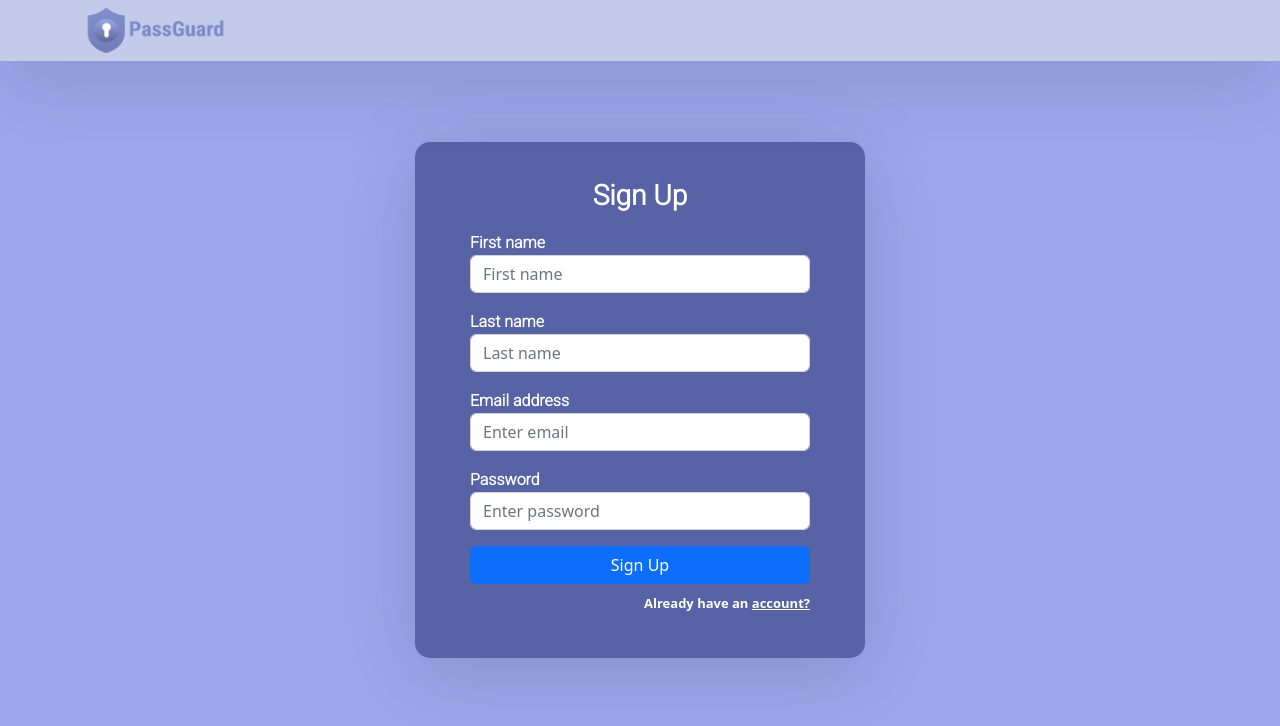
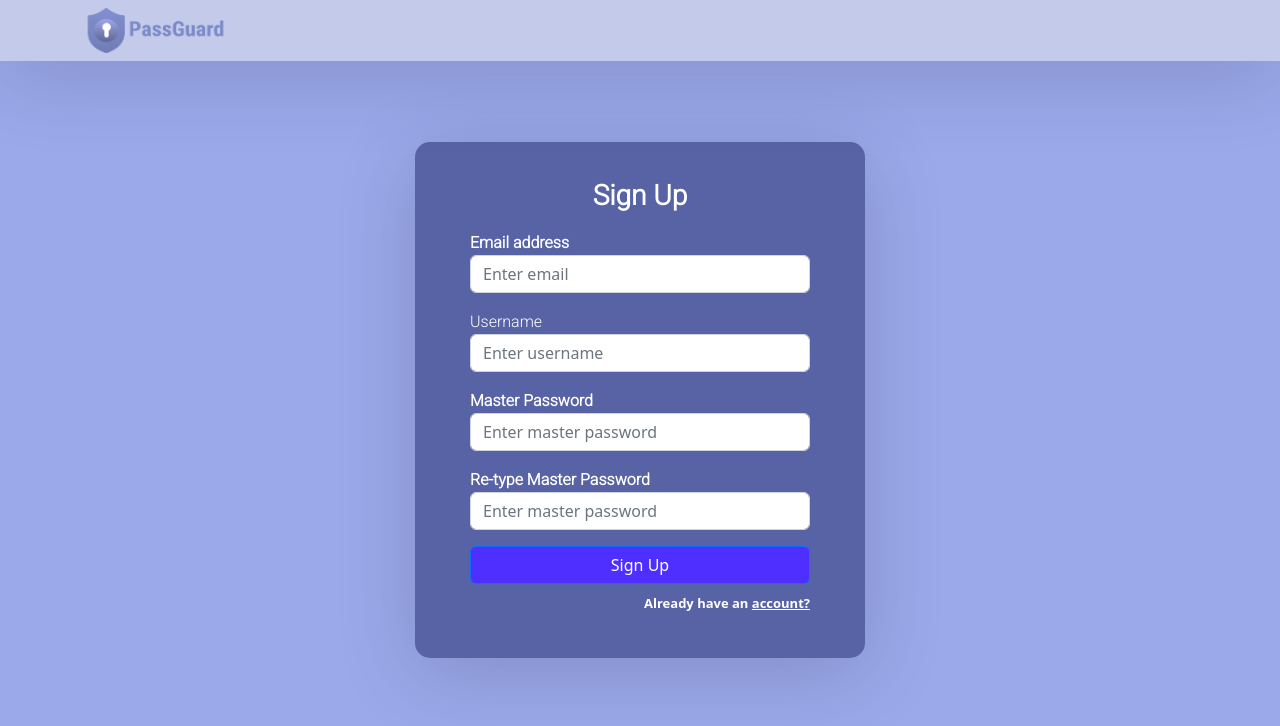
Before and after one commit to haekal-alg/PassGuard, a React (Create React App) app in the folder client/: page /sign-up in a window 1280 px wide. Shown: the top 726 px of the page. Built offline with nearby package versions, Linux system fonts and the light colour scheme.

Commit message:
fix latest commit

```diff
--- a/client/src/components/newLogin.js
+++ b/client/src/components/newLogin.js
@@ -39,7 +39,11 @@ export default class Login extends Component {
           </div>
         </div>
         <div className="d-grid">
-          <button type="submit" className="btn btn-primary">
+          <button
+            type="submit"
+            className="btn btn-primary"
+            style={{ background: "#4e2fff" }}
+          >
             Submit
           </button>
         </div>
--- a/client/src/components/newSignup.js
+++ b/client/src/components/newSignup.js
@@ -4,22 +4,7 @@ export default class SignUp extends Component {
     return (
       <form>
         <h3 style={{ color: "white", fontWeight: "bold" }}>Sign Up</h3>
-        <div className="mb-3">
-          <label style={{ color: "white", fontWeight: "bold" }}>
-            First name
-          </label>
-          <input
-            type="text"
-            className="form-control"
-            placeholder="First name"
-          />
-        </div>
-        <div className="mb-3">
-          <label style={{ color: "white", fontWeight: "bold" }}>
-            Last name
-          </label>
-          <input type="text" className="form-control" placeholder="Last name" />
-        </div>
+
         <div className="mb-3">
           <label style={{ color: "white", fontWeight: "bold" }}>
             Email address
@@ -30,16 +15,40 @@ export default class SignUp extends Component {
             placeholder="Enter email"
           />
         </div>
+        <div className="mb-3" style={{ color: "white", fontWeight: "bold" }}>
+          <label>Username</label>
+          <input
+            type="text"
+            className="form-control"
+            placeholder="Enter username"
+          />
+        </div>
         <div className="mb-3">
-          <label style={{ color: "white", fontWeight: "bold" }}>Password</label>
+          <label style={{ color: "white", fontWeight: "bold" }}>
+            Master Password
+          </label>
           <input
             type="password"
             className="form-control"
-            placeholder="Enter password"
+            placeholder="Enter master password"
+          />
+        </div>
+        <div className="mb-3">
+          <label style={{ color: "white", fontWeight: "bold" }}>
+            Re-type Master Password
+          </label>
+          <input
+            type="password"
+            className="form-control"
+            placeholder="Enter master password"
           />
         </div>
         <div className="d-grid">
-          <button type="submit" className="btn btn-primary">
+          <button
+            type="submit"
+            className="btn btn-primary"
+            style={{ background: "#4e2fff" }}
+          >
             Sign Up
           </button>
         </div>
```
